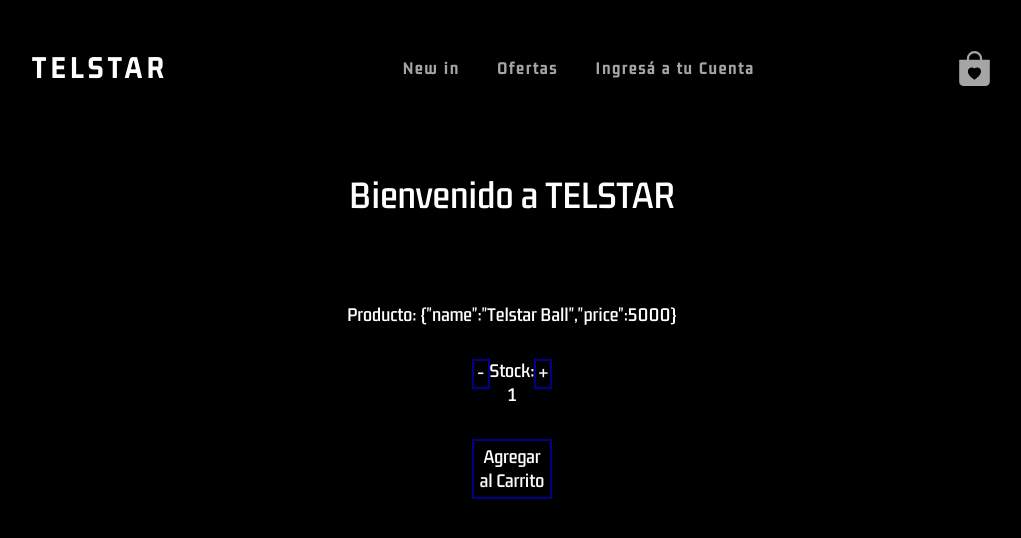
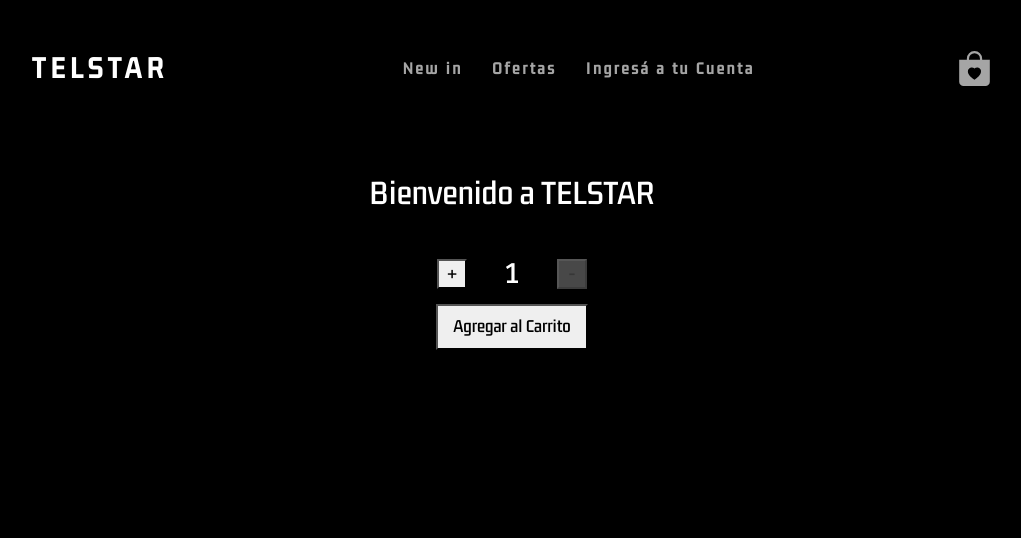
Before and after one commit to maxicassarino/telstar, a React (Create React App) app: page / in a window 1280 px wide. Shown: the top 538 px of the page, without its empty margins (128-1149 px from the left). Built offline with nearby package versions, Linux system fonts and the light colour scheme.

Commit message:
Desafio N°4

```diff
--- a/src/components/ItemListContainer/ItemCount/ItemCount.css
+++ b/src/components/ItemListContainer/ItemCount/ItemCount.css
@@ -1,21 +1,30 @@
-.ItemCount {
-    padding: 5vh 0px;
+.ItemCount{
+    display: flex;
+    flex-direction: column;
+    justify-content: center;
+    align-items: center;
 }
 
-.Stock{
-    padding: 2vh 600px ;
+.Count{
     display: flex;
+    width: 150px;
+    justify-content: center;
+    align-items: center;
     justify-content: space-between;
 }
 
-.Boton{
-    border: 2px solid darkblue;
+.Count button{
     width: 30px;
     height: 30px;
 }
 
-#Carrito{
-    margin: 0px 600px;
-    padding: 4px;
-    border: 2px solid darkblue;
+.Count h3{
+    margin: 0px;
+    font-size: 25px;
 }
+
+.add{
+    margin: 15px;
+    padding: 10px 15px;
+    font-size: 15px;
+}
--- a/src/components/ItemListContainer/ItemCount/ItemCount.jsx
+++ b/src/components/ItemListContainer/ItemCount/ItemCount.jsx
@@ -2,30 +2,27 @@
 import { useState } from 'react';
 import './ItemCount.css'
 
-export default function ItemCount ({miProd, Stock}) {
-    const [maxStock, setMaxStock] = useState(Stock)
-    function aumentarStock(){
-        setMaxStock(maxStock + 1);
+export default function ItemCount ({miProd, stock, initial, onAdd}) {
+
+    const [count, setCount] = useState(initial)
+
+    const Add = () => {
+        setCount(count + 1)
     }
-    function restarStock(){
-        setMaxStock(maxStock - 1);
+    const Res = () => {
+        setCount(count - 1)
     }
-    function agregarStock(){
-        alert('Productos Agregados al Carrito');
-    }
+
+
+
     return (
         <div className='ItemCount'>
-            <p>Producto: {JSON.stringify(miProd)}</p>
-            <div className='Stock'>
-                <div onClick={() => restarStock()} className='Boton'>
-                    <center>-</center>
-                </div>
-                <p>Stock: {maxStock}</p>
-                <div onClick={() => aumentarStock()} className='Boton'>
-                    <center>+</center>
-                </div>
+            <div className='Count'>
+                <button onClick={Add} disabled={count === stock}>+</button>
+                <h3>{count}</h3>
+                <button onClick={Res} disabled={count === initial}>-</button>
             </div>
-            <div onClick={() => agregarStock()} id='Carrito'>Agregar al Carrito</div>
+            <button className='add' onClick={() => onAdd (count)}>Agregar al Carrito</button>
         </div>
     )
 }
--- a/src/components/ItemListContainer/ItemListContainer.css
+++ b/src/components/ItemListContainer/ItemListContainer.css
@@ -2,6 +2,6 @@
     color: white;
 }
 
-h2 {
+.Titulo {
     padding: 5vh 0vh;
 }
--- a/src/components/ItemListContainer/ItemListContainer.js
+++ b/src/components/ItemListContainer/ItemListContainer.js
@@ -3,14 +3,20 @@
 import './ItemListContainer.css'
 
 let miProd = {name: "Telstar Ball", price: 5000};
-let Stock = 1;
+let stock = 5;
+const initial = 1
 
 const ItemListContainer = ({saludo}) => {
+
+    const onAdd = (count) => {
+        alert("Agregaste " + count + " items al carrito")
+    }
+
     return (
         <div>
             <center>
-                <h2>{saludo}</h2>
-                <ItemCount miProd={miProd} Stock={Stock}/>
+                <h3 className='Titulo'>{saludo}</h3>
+                <ItemCount miProd={miProd} stock={stock} initial={initial} onAdd={onAdd}/>
             </center>
         </div>
 
--- a/src/components/NavBar/NavBar.css
+++ b/src/components/NavBar/NavBar.css
@@ -25,7 +25,7 @@
     color: rgb(165, 165, 165);
     text-decoration: none;
     font-weight: bold;
-    letter-spacing: 2px;
+    letter-spacing: 2.5px;
 }
 
 .nav-links a:hover {
```
